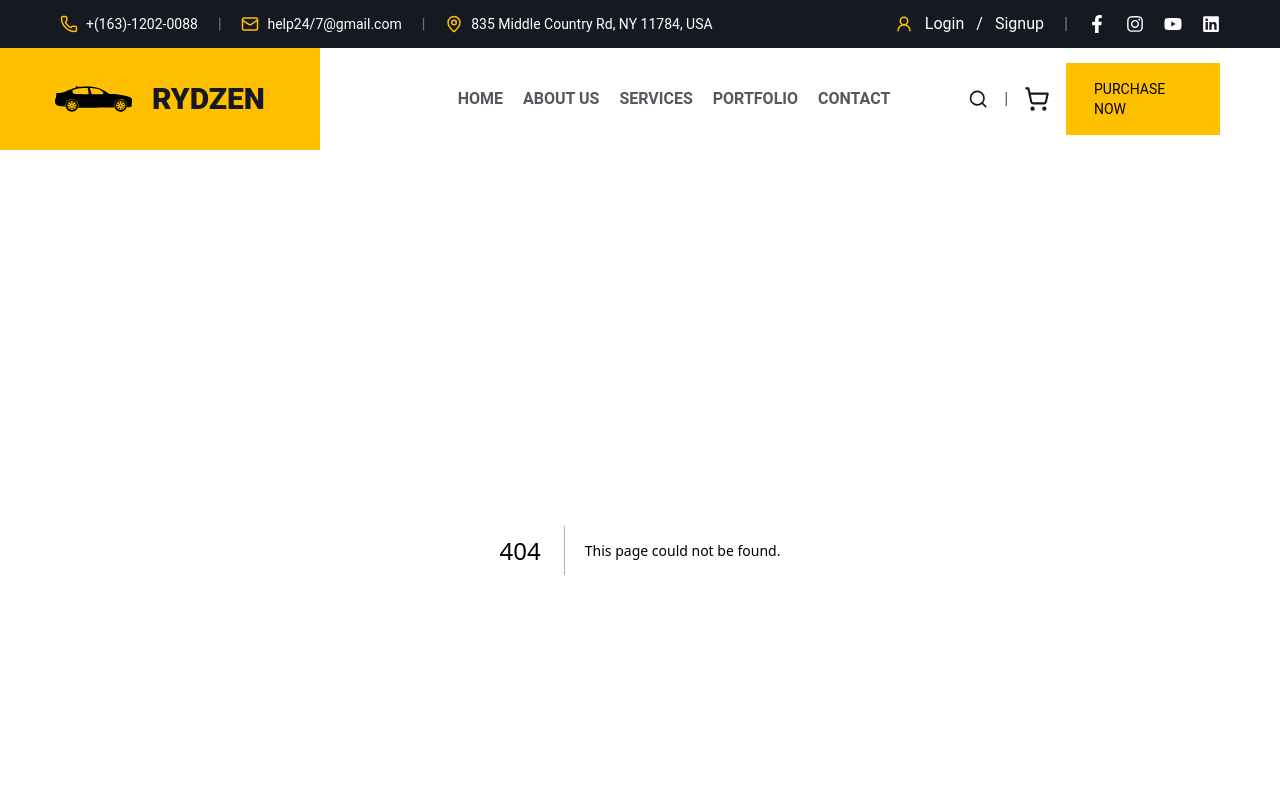
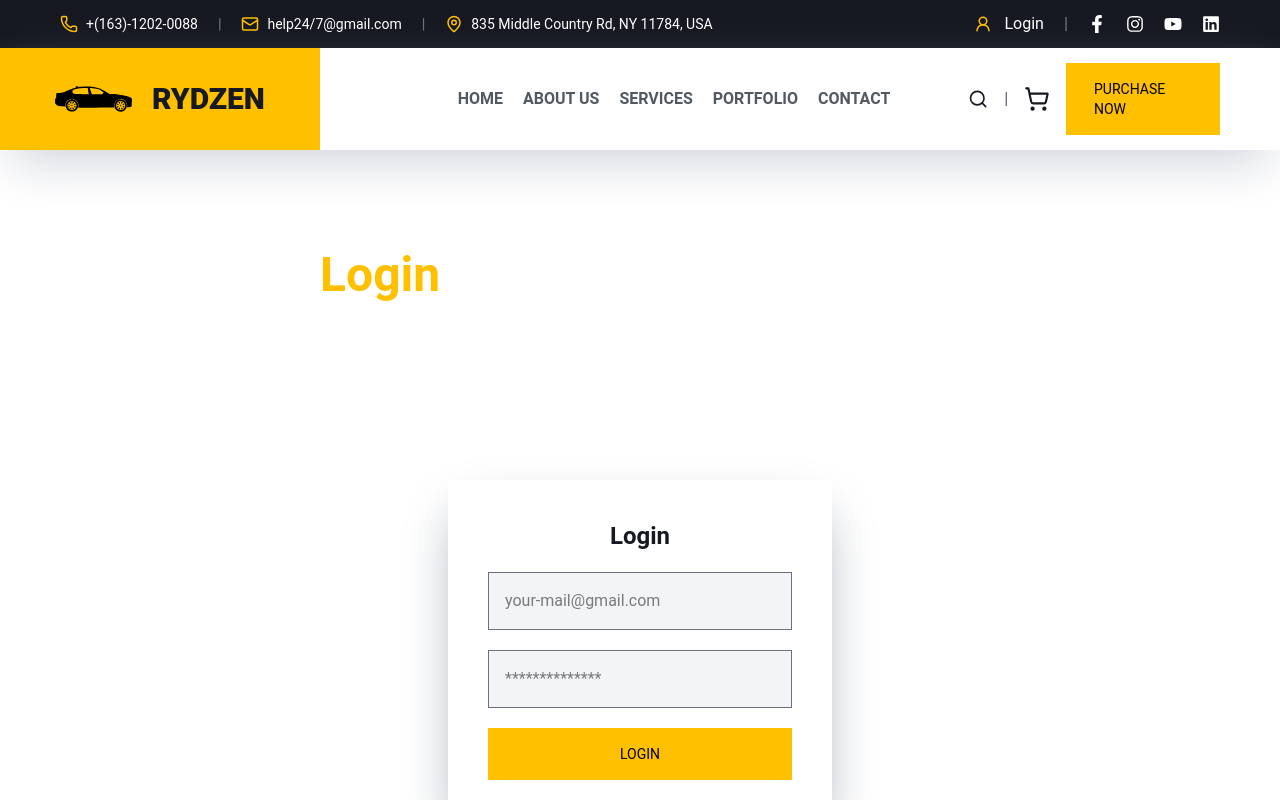
Before and after one commit to rajansharma001/rydzen-frontend, a Next.js app: page /login in a window 1280 px wide. Before the commit this address had no page. Shown: the top 800 px of the page. Built offline with nearby package versions, Linux system fonts and the light colour scheme.

Commit message:
changes some styles to sticky header and footer

```diff
--- a/components/CarCard.tsx
+++ b/components/CarCard.tsx
@@ -36,12 +36,14 @@ const CarCard = () => {
                     <h1>{car.brand}</h1>
                   </div>
                 </div>
-                <div className=" py-3 px-10 top-0 w-full flex justify-between  text-sm text-text-secondary font-semibold ">
-                  <h1 className="">{car.price}</h1>
-                  <h1 className="">{car.year}</h1>
+                <div className=" py-3 px-5 top-0 w-full flex justify-between items-center  text-sm text-text-secondary font-semibold ">
+                  <h1 className="text-text-primary">{car.price}</h1>
+                  <h1 className="py-1 px-2 bg-primary rounded-md text-text-primary">
+                    {car.year}
+                  </h1>
                 </div>
                 <Divider style="w-[90%]" />
-                <div className="py-3 px-10 w-full flex justify-between  text-text-secondary text-sm">
+                <div className="py-3 px-5 w-full flex justify-between  text-text-secondary text-sm">
                   <div className="gap-2 flex flex-col items-center justify-center">
                     <Fuel size={45} className="p-3 rounded-md bg-[#eff3fa]" />{" "}
                     {car.fuelType}
--- a/components/Footer.tsx
+++ b/components/Footer.tsx
@@ -1,4 +1,5 @@
-import React from "react";
+"use client";
+import React, { useState } from "react";
 
 const Footer = () => {
   return (
--- a/components/Header.tsx
+++ b/components/Header.tsx
@@ -1,18 +1,38 @@
 "use client";
 import Image from "next/image";
-import React, { useState } from "react";
+import React, { useEffect, useState } from "react";
 import { NavMenu } from "../data";
 import Link from "next/link";
 import { linkeSytle } from "../style";
 import { Menu, SearchIcon, ShoppingCart, X } from "lucide-react";
 import ButtonLink from "./ButtonLink";
-import { div } from "motion/react-client";
 
 const Header = () => {
   const [sideMenuOpen, setSideMenuOpen] = useState(false);
+  const [scroll, setScroll] = useState(false);
+
+  useEffect(() => {
+    const handleScroll = () => {
+      if (window.scrollY > 50) {
+        setScroll(true);
+      } else {
+        setScroll(false);
+      }
+    };
+
+    window.addEventListener("scroll", handleScroll);
+
+    return () => {
+      window.removeEventListener("scroll", handleScroll);
+    };
+  }, []);
 
   return (
-    <div className="w-full p-0 m-0 bg-white flex ">
+    <div
+      className={`w-full  bg-white flex shadow-2xl shadow-gray-300 transition-all duration-300 ease-in-out    ${
+        scroll ? "top-0 fixed   z-50" : "top-11 "
+      }`}
+    >
       <div className="w-[25%] p-2 lg:p-8 md:p-8 flex gap-2 justify-center items-center bg-primary">
         <Link
           href="/"
--- /dev/null
+++ b/components/PageHeader.tsx
@@ -0,0 +1,16 @@
+import React from "react";
+
+type Props = {
+  headingTitle: string;
+};
+const PageHeader = ({ headingTitle }: Props) => {
+  return (
+    <div className='w-full px-10 lg:px-50 md:px-30  bg-[url("/category_bg.png")] bg-cover bg-right bg-no-repeat mb-20'>
+      <div className="w-full h-[150px] lg:h-[250px] md:h-[250px] flex items-center justify-start text-primary  lg:px-30 text-3xl  lg:text-5xl md:text-4xl font-bold">
+        {headingTitle}
+      </div>
+    </div>
+  );
+};
+
+export default PageHeader;
--- a/components/TopBar.tsx
+++ b/components/TopBar.tsx
@@ -33,13 +33,9 @@ const TopBar = () => {
         <ul className="flex gap-5 text-[16px]">
           <li className="flex justify-center items-center gap-3">
             <User2Icon size={18} className="text-primary" />
-            <Link href="/#" className={`${linkeSytle}`}>
+            <Link href="/login" className={`${linkeSytle}`}>
               Login
             </Link>{" "}
-            /
-            <Link href="/#" className={`${linkeSytle}`}>
-              Signup
-            </Link>
           </li>
           <span className="text-gray-500 font-bold">|</span>
           <li className=" hover:text-primary cursor-pointer flex justify-center items-center gap-5">
--- /dev/null
+++ b/src/app/admin/dashboard/page.tsx
@@ -0,0 +1,7 @@
+import React from "react";
+
+const Dashboard = () => {
+  return <div>Dashboard</div>;
+};
+
+export default Dashboard;
--- a/src/app/layout.tsx
+++ b/src/app/layout.tsx
@@ -21,13 +21,13 @@ export default function RootLayout({
 }>) {
   return (
     <html lang="en" className="">
-      <body className=" w-full ">
+      <body className="min-h-screen flex flex-col">
         <header className="w-full">
           <TopBar />
           <Header />
         </header>
-        <div className=" w-full h-full ">{children}</div>
-        <footer className="w-full  bottom-0  lg:mt-10 md:mt-40 mt-80">
+        <main className=" w-full flex-grow ">{children}</main>
+        <footer className="w-full ">
           <Footer />
           <FooterCredit />
         </footer>
--- /dev/null
+++ b/src/app/login/page.tsx
@@ -0,0 +1,34 @@
+import React from "react";
+import Button from "../../../components/Button";
+import SectionTitle from "../../../components/SectionTitle";
+import PageHeader from "../../../components/PageHeader";
+
+const Login = () => {
+  return (
+    <div className="w-full flex flex-col items-center justify-center">
+      <PageHeader headingTitle="Login" />
+      <div className="lg:w-[30%] md:w-[50%] w-[90%] flex flex-col p-10 shadow-2xl shadow-gray-400 gap-5 mb-20">
+        <h1 className="text-center text-2xl font-semibold text-text-primary">
+          Login
+        </h1>
+        <form className="w-full flex flex-col gap-5 " action="">
+          <input
+            type="text"
+            name="email"
+            placeholder="your-mail@gmail.com"
+            className="focus:outline-primary p-4 bg-gray-100 border-1 border-gray-500 w-full"
+          />
+          <input
+            type="password"
+            name="password"
+            placeholder="**************"
+            className="focus:outline-primary p-4 bg-gray-100 border-1 border-gray-500 w-full"
+          />
+          <Button btnTitle="Login" btnStyle="" />
+        </form>
+      </div>
+    </div>
+  );
+};
+
+export default Login;
--- a/src/app/page.tsx
+++ b/src/app/page.tsx
@@ -6,7 +6,7 @@ import Hero from "../../components/Hero";
 
 export default function Home() {
   return (
-    <div className="w-full bg-[#fdfdfd] h-full">
+    <div className="w-full bg-[#fdfdfd]">
       <Hero />
       <CarFilterForm />
       <About />
```
